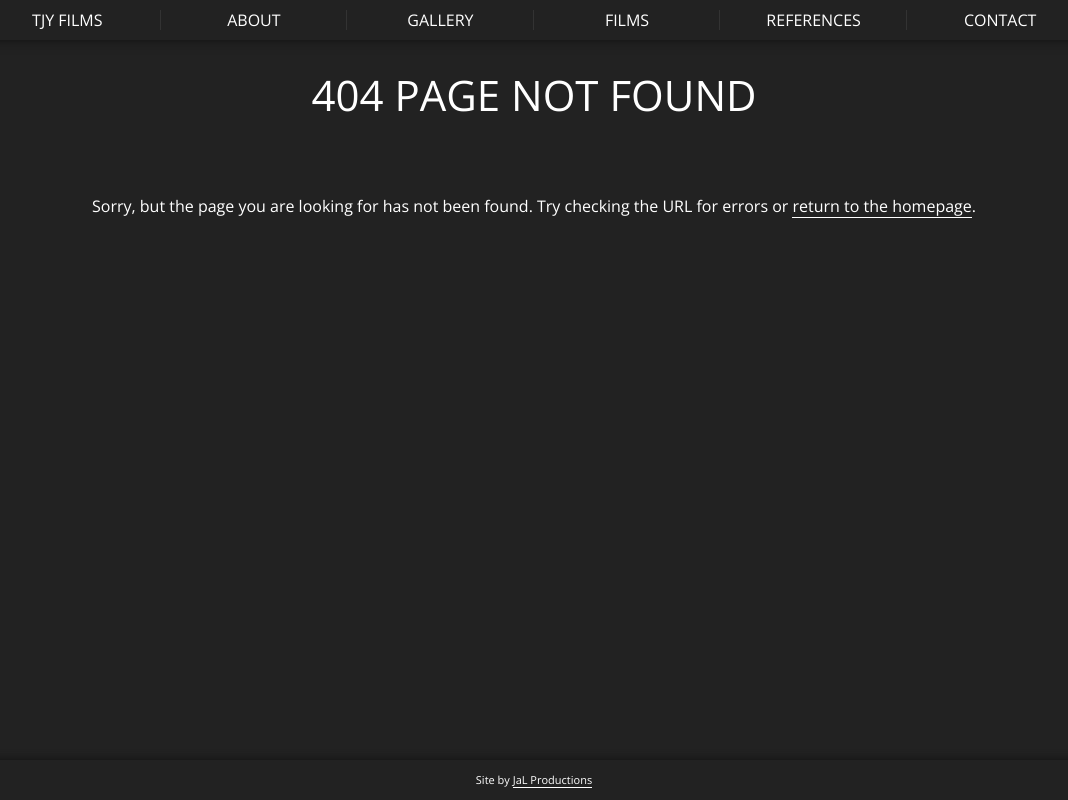
After one commit to jamesl1001/tjyfilms, a PHP site: page /404.php in a window 1280 px wide. The commit adds this page. Shown: the whole page, without its empty margins (106-1174 px from the left). Run offline with PHP 8.4, Linux system fonts and the light colour scheme; style sheets or scripts are compiled from the project's sources; some libraries are stand-ins or nearby versions.

Commit message:
Add 404 page

```diff
--- /dev/null
+++ b/404.php
@@ -0,0 +1,79 @@
+<!DOCTYPE HTML>
+<html>
+<head>
+    <meta charset="utf-8">
+    <meta name="description" content="Themos James Yiacoupis. Video Producer, Editor and Camera Operator"/>
+    <meta name="author" content="JaL Productions"/>
+    <meta name="viewport" content="width=device-width, initial-scale=1, maximum-scale=1, user-scalable=no"/>
+    <title>TJY Films</title>
+    <?php if($_SERVER['SERVER_NAME'] == 'tjy.dev'): ?>
+        <link rel="stylesheet" type="text/css" href="/css/styles.css"/>
+        <link rel="stylesheet" type="text/css" href="/css/fancybox.css"/>
+    <?php else: ?>
+        <link rel="stylesheet" type="text/css" href="/build/styles.min.css"/>
+        <link rel="stylesheet" type="text/css" href="/build/fancybox.min.css"/>
+    <?php endif; ?>
+    <link rel="shortcut icon" href="/img/favicon.ico"/>
+    <link rel="apple-touch-icon-precomposed" href="/img/touchicon-57.png">
+    <link rel="apple-touch-icon-precomposed" sizes="72x72" href="/img/touchicon-72.png">
+    <link rel="apple-touch-icon-precomposed" sizes="114x114" href="/img/touchicon-114.png">
+    <link rel="apple-touch-icon-precomposed" sizes="144x144" href="/img/touchicon-144.png">
+    <link rel="stylesheet" type="text/css" href="http://fonts.googleapis.com/css?family=Open+Sans:300,400">
+
+    <!--[if lt IE 9]>
+    <style>
+    #ie {
+        width: 100%;
+        height: 24px;
+        background: #C00;
+        position: fixed;
+        top: 40px;
+        color: #FFF;
+        font-size: 12px;
+        text-align: center;
+        text-decoration: underline;
+        line-height: 20px;
+        z-index: 4;
+    }
+    </style>
+    <script src="http://html5shiv.googlecode.com/svn/trunk/html5.js"></script>
+    <script src="/build/respond.min.js"></script>
+    <![endif]-->
+</head>
+<body>
+    <!--[if lt IE 9]>
+    <a href="http://browsehappy.com/" target="_blank" id="ie">Please upgrade to a modern browser.</a>
+    <![endif]-->
+    <input type="checkbox" name="nav-toggle" id="nav-toggle">
+    <nav id="nav" class="force-repaint" role="navigation">
+        <div class="centre">
+            <a href="/#tjyfilms">TJY FILMS</a>
+            <a href="/#about">ABOUT</a>
+            <a href="/#gallery">GALLERY</a>
+            <a href="/#films">FILMS</a>
+            <a href="/#references">REFERENCES</a>
+            <a href="/#contact">CONTACT</a>
+        </div>
+    </nav>
+    <label for="nav-toggle" id="nav-icon" class="force-repaint"></label>
+    <div id="nav-overlay" class="force-repaint"></div>
+
+    <section id="fourohfour" class="section--grey section--last">
+        <div class="centre">
+            <h1>404 PAGE NOT FOUND</h1>
+            <p class="p--404">Sorry, but the page you are looking for has not been found. Try checking the URL for errors or <a href="/">return to the homepage</a>.</p>
+        </div>
+    </section>
+
+    <footer>Site by <a href="http://jalproductions.co.uk" target="_blank">JaL Productions</a></footer>
+
+    <script>
+        (function(i,s,o,g,r,a,m){i['GoogleAnalyticsObject']=r;i[r]=i[r]||function(){
+        (i[r].q=i[r].q||[]).push(arguments)},i[r].l=1*new Date();a=s.createElement(o),
+        m=s.getElementsByTagName(o)[0];a.async=1;a.src=g;m.parentNode.insertBefore(a,m)
+        })(window,document,'script','//www.google-analytics.com/analytics.js','ga');
+        ga('create', 'UA-28297381-4', 'auto');
+        ga('send', 'pageview');
+    </script>
+</body>
+</html>
--- a/index.php
+++ b/index.php
@@ -166,7 +166,7 @@
         </div>
     </section>
 
-    <section id="contact" class="section--grey section--contact">
+    <section id="contact" class="section--grey section--last">
         <div class="centre">
             <h1>CONTACT</h1>
             <div class="contact-bubble">
--- /dev/null
+++ b/sass/_404.scss
@@ -0,0 +1,19 @@
+#fourohfour {
+    height: 90vh;
+    height: calc(100vh - 40px);
+}
+
+.p--404 {
+    text-align: center;
+
+    a {
+        color: $white;
+        border-bottom: 1px solid $white;
+        transition: color 1s, border 1s;
+
+        &:hover {
+            color: $yellow;
+            border-bottom: 1px solid $yellow;
+        }
+    }
+}
--- a/sass/_base.scss
+++ b/sass/_base.scss
@@ -4,6 +4,7 @@
 }
 
 body {
+    background: $grey;
     min-width: 320px;
     margin: 0;
     font-family: 'Open Sans', Helvetica, Arial, sans-serif;
@@ -57,7 +58,7 @@ section {
     color: $white;
 }
 
-.section--contact:after {
+.section--last:after {
     display: none;
 }
 
--- a/sass/styles.scss
+++ b/sass/styles.scss
@@ -12,3 +12,5 @@
 @import 'references';
 @import 'contact';
 @import 'footer';
+
+@import '404';
```
Also changed, not shown: .htaccess (added).
